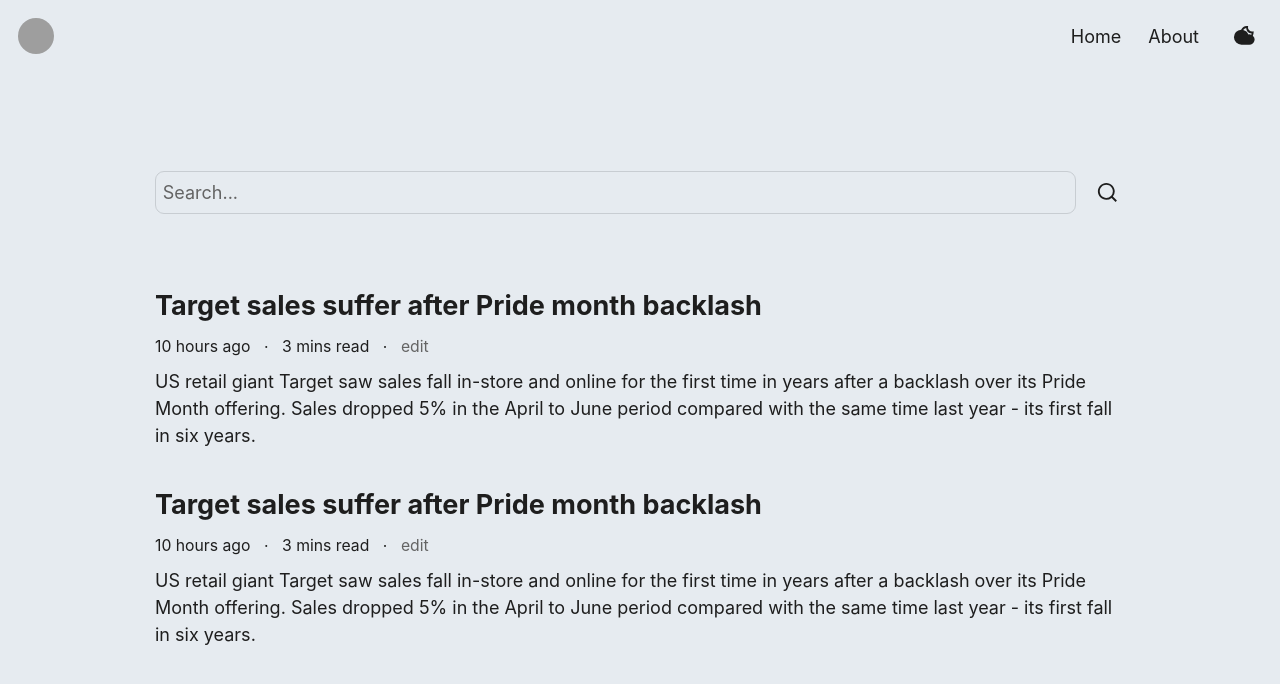
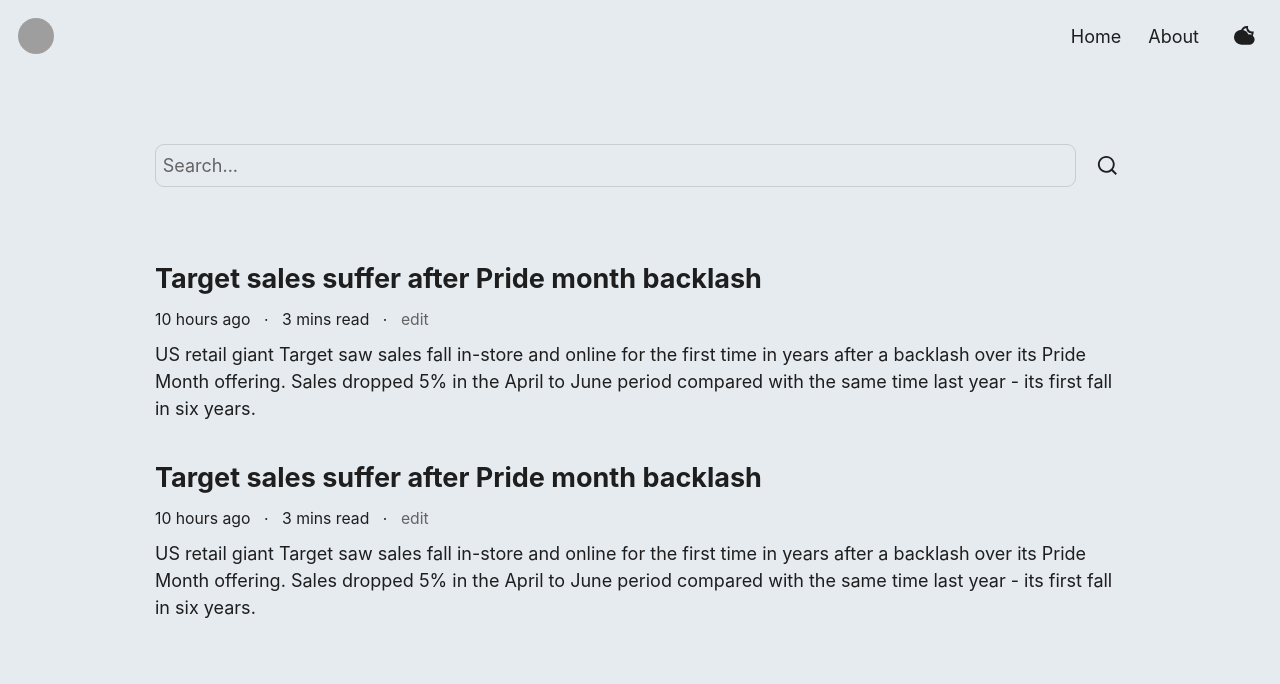
Before and after one commit to hypulse/devlog, a Next.js app: page / in a window 1280 px wide. Shown: the top 684 px of the page. Built offline with nearby package versions, Linux system fonts and the light colour scheme; grey boxes are pictures that could not be loaded; a web font is replaced by a local one.

Commit message:
padding to px

```diff
--- a/app/layout.tsx
+++ b/app/layout.tsx
@@ -57,7 +57,7 @@
 
 const Layout = ({ children }: { children: React.ReactNode }) => {
   return (
-    <main className="mx-auto p-containerPadding max-w-screen-desktop">
+    <main className="mx-auto px-containerPadding max-w-screen-desktop">
       {children}
     </main>
   );
```
